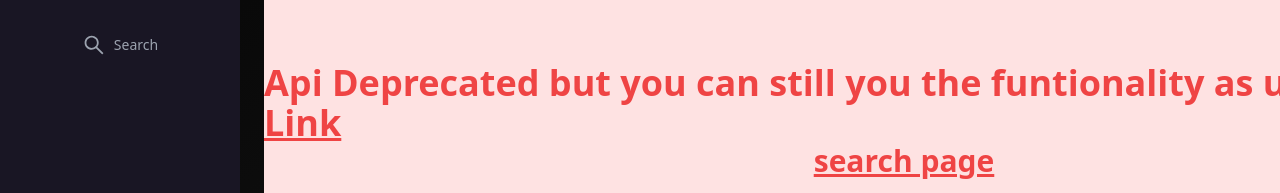
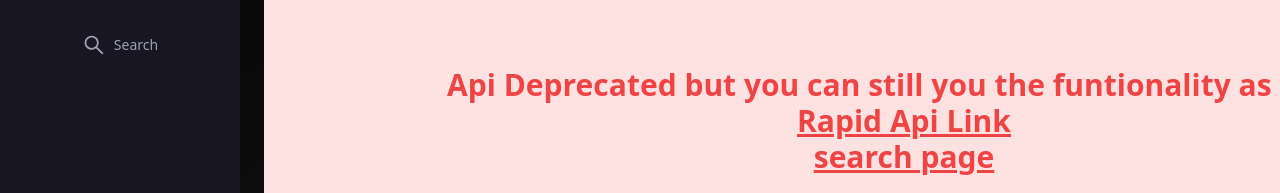
Before and after one commit to d2ni3l/Spotify-Clone, a React (Vite) app in the folder Spotify/: page / in a window 1280 px wide. Shown: the part 303-496 px from the top of the page. Built offline with nearby package versions, Linux system fonts and the light colour scheme; no server answers.

Commit message:
Error message

```diff
--- a/Spotify/src/App.jsx
+++ b/Spotify/src/App.jsx
@@ -14,16 +14,23 @@
   const { activeSong } = useSelector((state) => state.player);
   const ApiShutDown = () => (
     <div className='text-red-500 absolute bg-red-100 z-[1000] w-screen h-screen flex items-center justify-center flex-col'>
-      <h1 className='font-bold text-4xl'>
+      <h1 className='font-bold text-3xl flex flex-col justify-center items-center'>
+        <span>
           Api Deprecated but you can still you the funtionality as usual
+        </span>
+        <span>
+
           <a
             target='_blank'
             className='underline'
             href='https://rapidapi.com/apidojo/api/shazam/playground/apiendpoint_c15fbc17-5fcb-4e6f-a785-07434c31e176'>
             Rapid Api Link
           </a>
+        </span>
       </h1>
-      <a href='/search' className="font-bold text-3xl underline">search page</a>
+      <a href='/search' className='font-bold text-3xl underline'>
+        search page
+      </a>
     </div>
   );
   return (
```
Lines whose indentation alone changed are shown as unchanged.
